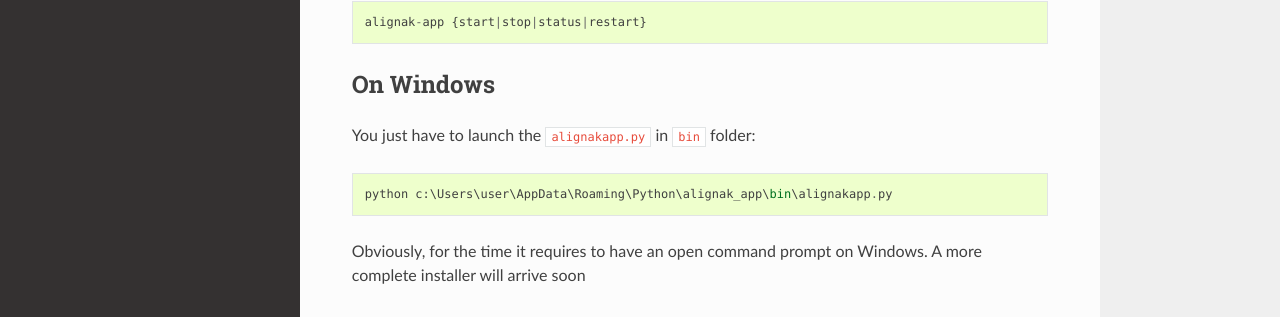
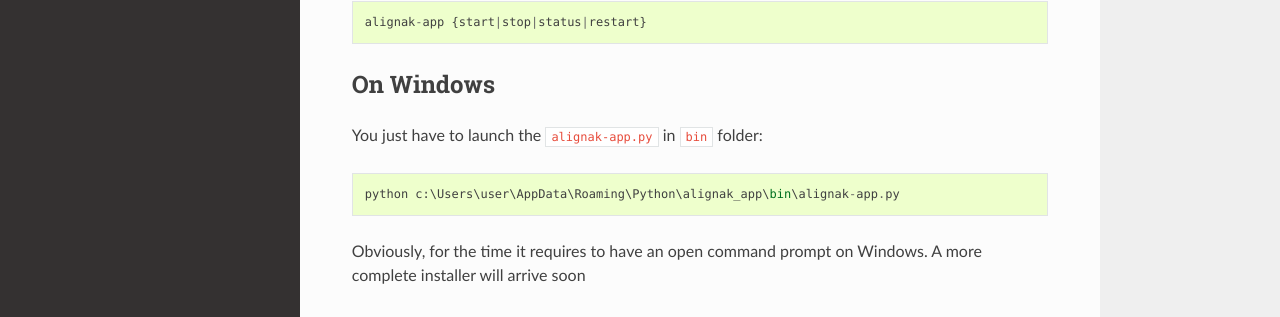
Before and after one commit to Alignak-monitoring-contrib/alignak-app, a Sphinx documentation site: the page built from docs/launch.rst, in a window 1280 px wide and 1295 px high. Shown: the part 516-833 px from the top of the window. Built offline with Sphinx 7.4.7 and the Read the Docs theme 2.0.0, drawn with Linux system fonts in a browser that asks for light colours.

Commit message:
Update doc for new name of launch file

```diff
--- a/docs/launch.rst
+++ b/docs/launch.rst
@@ -21,9 +21,9 @@ Here is the available commands::
 On Windows
 ~~~~~~~~~~
 
-You just have to launch the ``alignakapp.py`` in ``bin`` folder::
+You just have to launch the ``alignak-app.py`` in ``bin`` folder::
 
-    python c:\Users\user\AppData\Roaming\Python\alignak_app\bin\alignakapp.py
+    python c:\Users\user\AppData\Roaming\Python\alignak_app\bin\alignak-app.py
 
 Obviously, for the time it requires to have an open command prompt on Windows. A more complete installer will arrive soon
 
```
